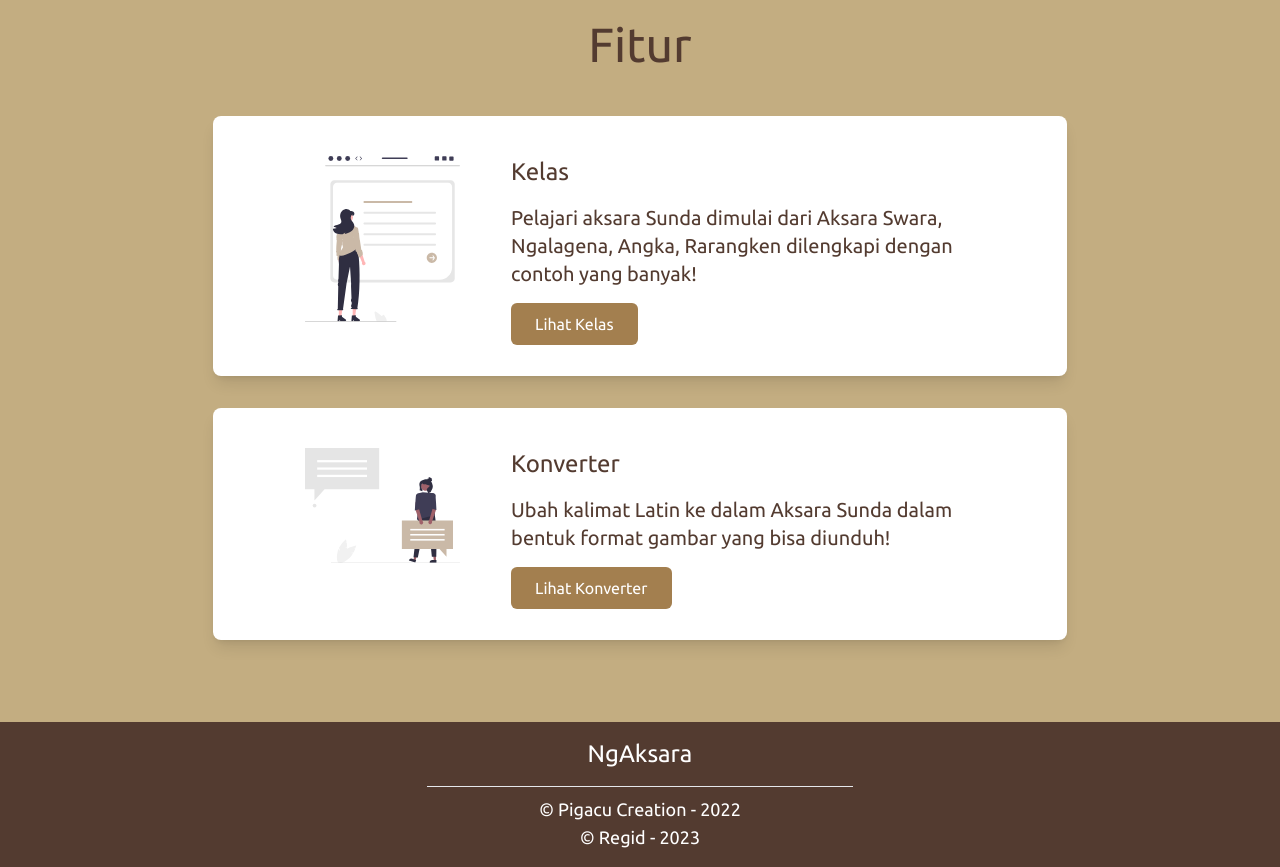
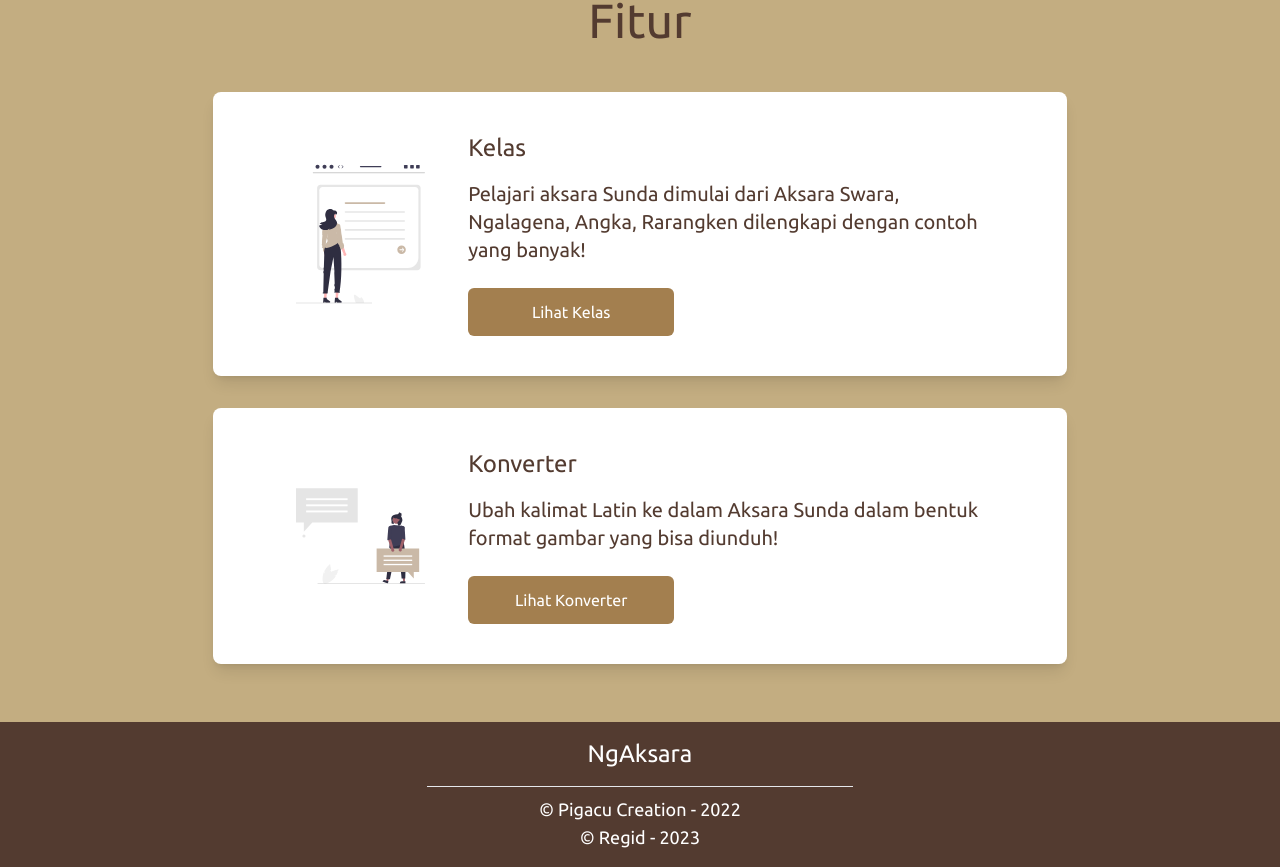
Before and after one commit to gidachmad/NgAksara, a React (Vite) app: page / in a window 1280 px wide. Shown: the part 2479-3346 px from the top of the page. Built offline with nearby package versions, Linux system fonts and the light colour scheme.

Commit message:
fixing stuff, adding fonts, trying stuff

```diff
--- a/src/components/Fitur.jsx
+++ b/src/components/Fitur.jsx
@@ -5,13 +5,13 @@ import { getImage } from '../utils/utils'
 export default function Fitur({ img, title, text, path }) {
   return (
     <article className='bg-white flex p-10 w-2/3 mx-auto rounded-lg shadow-lg justify-evenly'>
-      <div className='basis-1/5'>
-        <img src={getImage(img)} alt={img} />
+      <div className='basis-1/6 aspect-square'>
+        <img src={getImage(img)} alt={img} className=' h-full' />
       </div>
-      <div className='basis-3/5'>
+      <div className='basis-4/6 flex flex-col '>
         <h3 className='text-2xl mb-4'>{title}</h3>
         <p className='text-xl mb-6'>{text}</p>
-        <Link to={`/${path}`} className='button hover-transition'>
+        <Link to={`/${path}`} className='button hover-transition mt-auto'>
           Lihat {title}
         </Link>
       </div>
--- a/src/index.css
+++ b/src/index.css
@@ -1,5 +1,11 @@
 @tailwind base;
 @tailwind components;
+
+@font-face {
+  font-family: 'Kairaga';
+  src: local('KairagaRegular'), url(./fonts/KairagaRegular.otf) format('otf');
+}
+
 @tailwind utilities;
 
 html {
--- a/src/layouts/Dashboard.jsx
+++ b/src/layouts/Dashboard.jsx
@@ -3,6 +3,7 @@ import ngaksaraBanner from '../assets/dashboard/ngaksara-banner.png'
 import DashboardText from '../components/DashboardText'
 import { dashboardText, fiturText } from '../mocks/mock-dasboard'
 import Fitur from '../components/Fitur'
+import { toSundanese } from 'sunda.js'
 
 export default function Dashboard() {
   return (
--- a/tailwind.config.cjs
+++ b/tailwind.config.cjs
@@ -4,6 +4,7 @@ module.exports = {
   theme: {
     fontFamily: {
       display: ['Ubuntu', 'sans'],
+      kairaga: ['Kairaga'],
     },
     extend: {
       colors: {
```
Also changed, not shown: src/fonts/KairagaRegular.otf (added), src/fonts/lisensi.txt (added).
